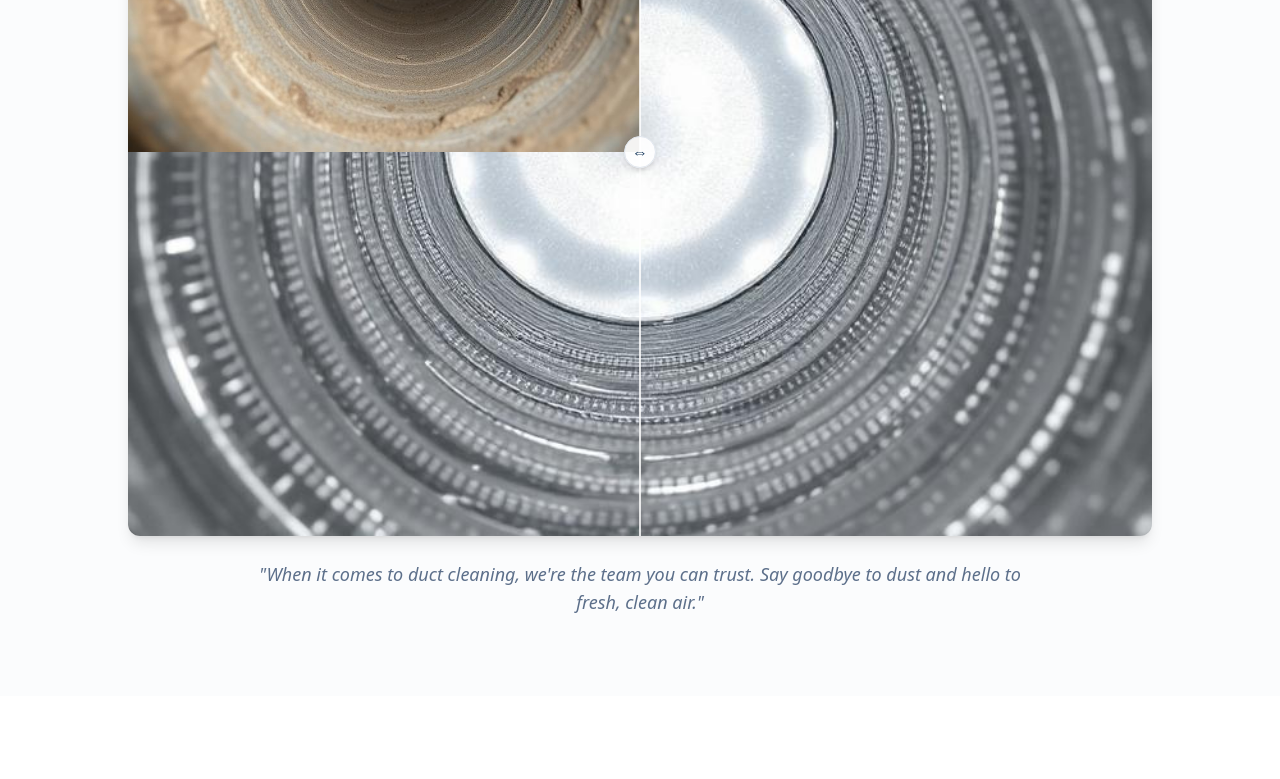
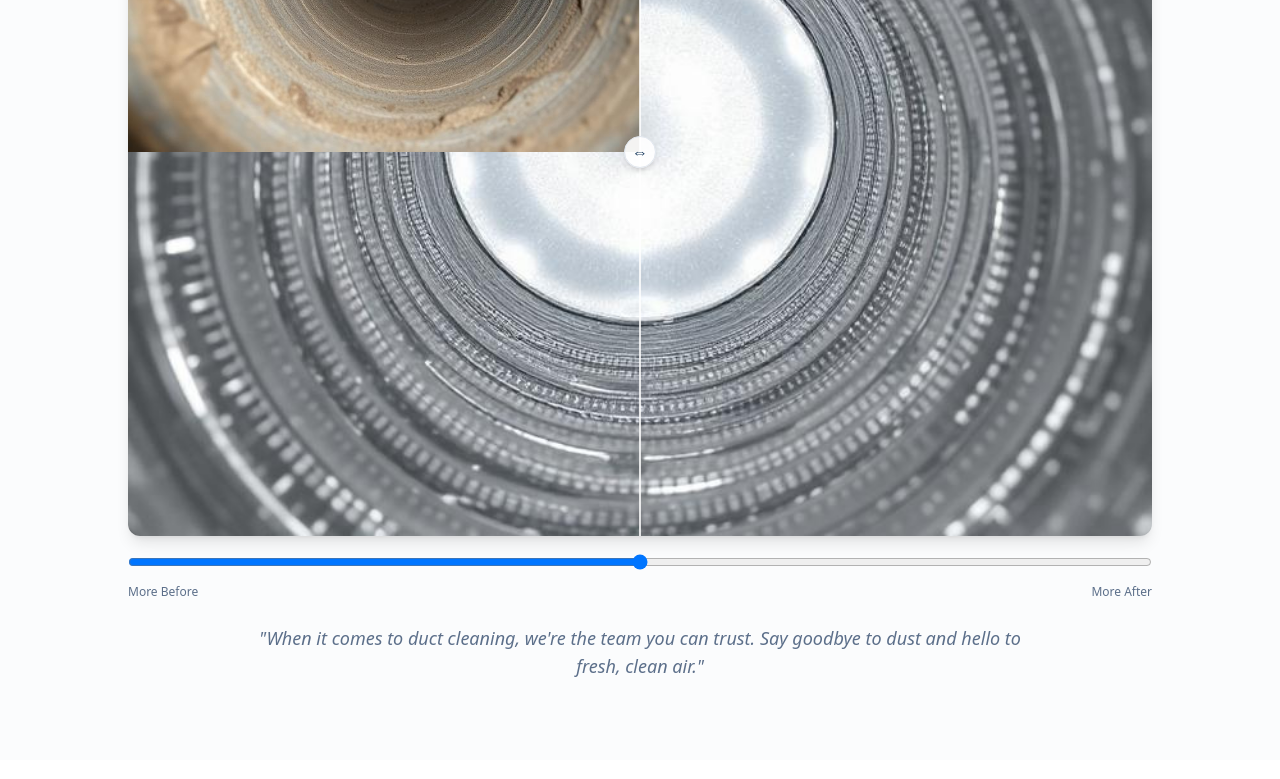
Before and after one commit to davisbryan595-lang/pure-vent-cleaner, a React (Vite) app: page / in a window 1280 px wide. Shown: the part 3807-4586 px from the top of the page. Built offline with nearby package versions, Linux system fonts and the light colour scheme.

Commit message:
Gallery BeforeAfterSlider: add moveable range scrollbar control
cgen-783e2390cab9480b90f2dadf2e81d34a

```diff
--- a/src/components/Gallery.tsx
+++ b/src/components/Gallery.tsx
@@ -62,6 +62,7 @@ const BeforeAfterSlider = ({ beforeSrc, afterSrc }: { beforeSrc: string; afterSr
   }, []);
 
   return (
+    <div>
       <div ref={containerRef} className="relative overflow-hidden rounded-xl shadow-lg cursor-col-resize select-none">
         <img src={afterSrc} alt="After cleaning" className="w-full h-auto block" />
         <div className="absolute inset-0" style={{ width: `${position}%`, overflow: "hidden" }}>
@@ -77,6 +78,22 @@ const BeforeAfterSlider = ({ beforeSrc, afterSrc }: { beforeSrc: string; afterSr
           style={{ left: `calc(${position}% - 16px)` }}
         >
           <div className="h-8 w-8 rounded-full bg-background/90 border border-border shadow-md grid place-items-center text-foreground font-bold">⇔</div>
+        </div>
+      </div>
+      <div className="mt-4">
+        <input
+          type="range"
+          min={0}
+          max={100}
+          value={position}
+          onChange={(e) => setPosition(Number((e.target as HTMLInputElement).value))}
+          className="w-full"
+          aria-label="Adjust before/after position"
+        />
+        <div className="mt-2 flex justify-between text-xs text-muted-foreground">
+          <span>More Before</span>
+          <span>More After</span>
+        </div>
       </div>
     </div>
   );
```
Lines whose indentation alone changed are shown as unchanged.
